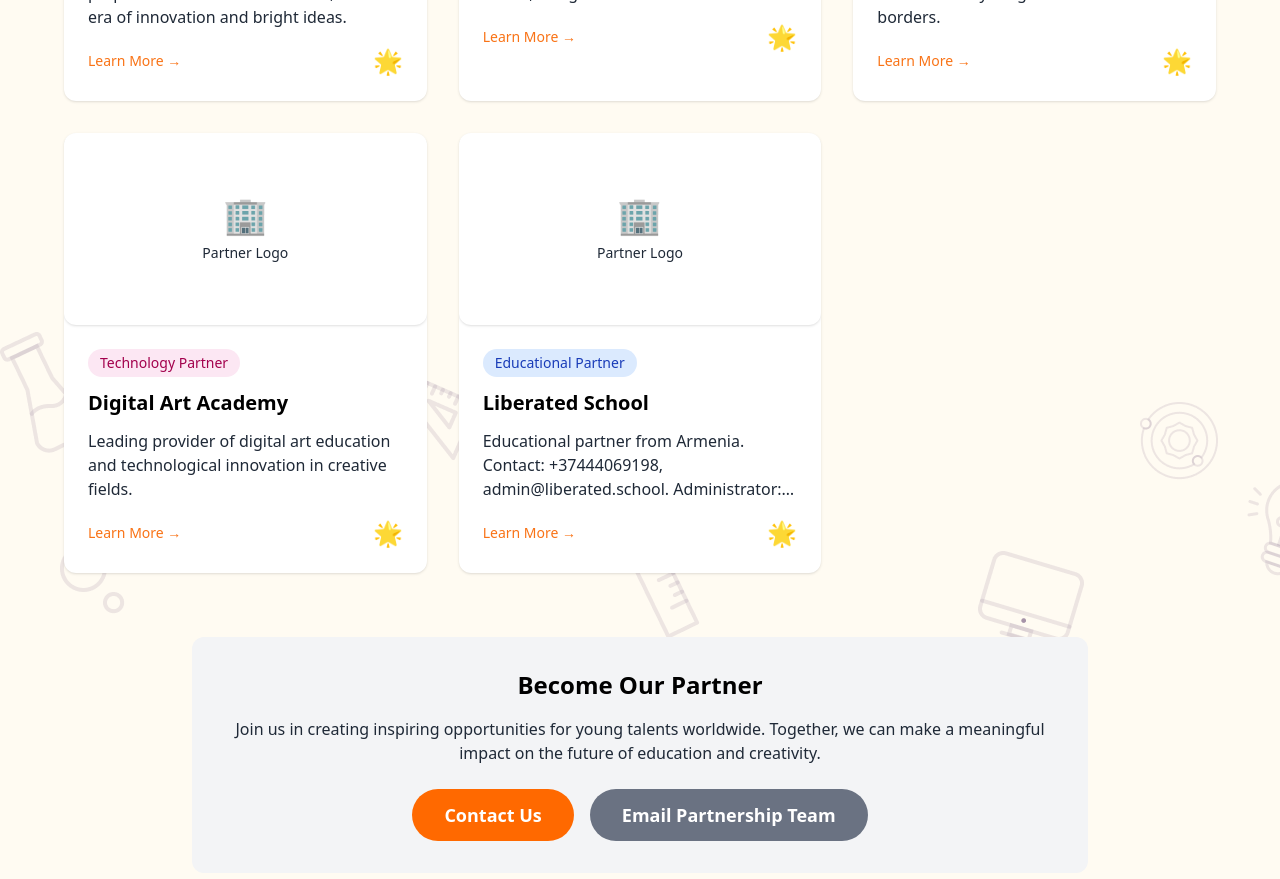
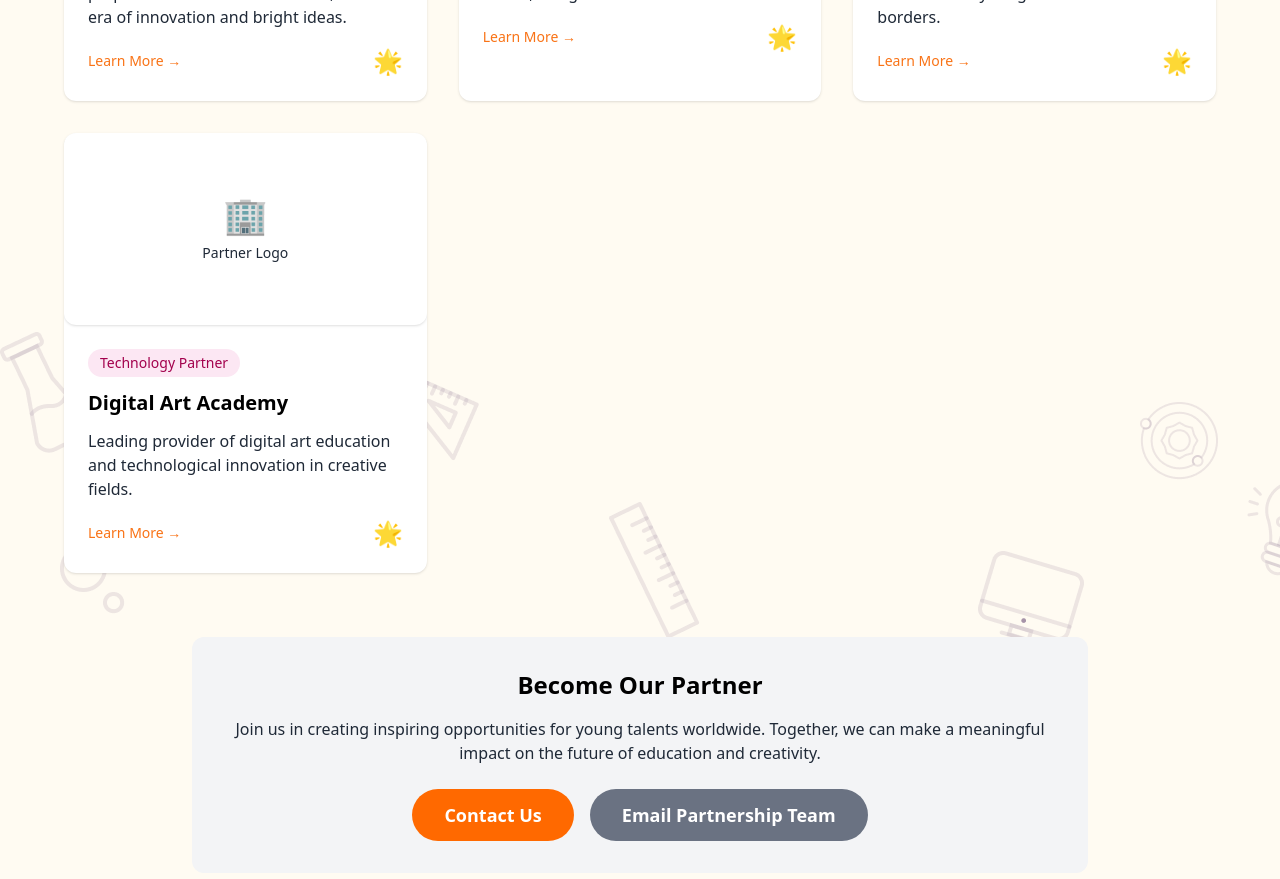
Before and after one commit to VladNaboka/olympiad_tiger_site, a Next.js app: page /partners in a window 1280 px wide. Shown: the part 1800-2679 px from the top of the page. Built offline with nearby package versions, Linux system fonts and the light colour scheme.

Commit message:
Replaced country representative

```diff
--- a/src/app/partners/page.js
+++ b/src/app/partners/page.js
@@ -58,14 +58,6 @@ const partners = [
     description: "Leading provider of digital art education and technological innovation in creative fields.",
     category: "Technology Partner",
     website: "#",
-    logo: "/image/partner-placeholder.png"
-  },
-  {
-    id: 8,
-    name: "Liberated School",
-    description: "Educational partner from Armenia. Contact: +37444069198, admin@liberated.school. Administrator: Leonid Pasternak.",
-    category: "Educational Partner",
-    website: "mailto:admin@liberated.school",
     logo: "/image/partner-placeholder.png"
   },
 ];
--- a/src/app/representatives/page.js
+++ b/src/app/representatives/page.js
@@ -181,6 +181,14 @@ const representativesData = [
     email: "temuulen@onereducation.eu",
     phone: "+8107091397202",
   },
+  {
+    id: 23,
+    country: "Armenia",
+    name: "Leonid Pasternak",
+    role: "Liberated School",
+    email: "admin@liberated.school",
+    phone: "+37444069198",
+  },
 ];
 
 // Automatically sort by country name alphabetically
```
